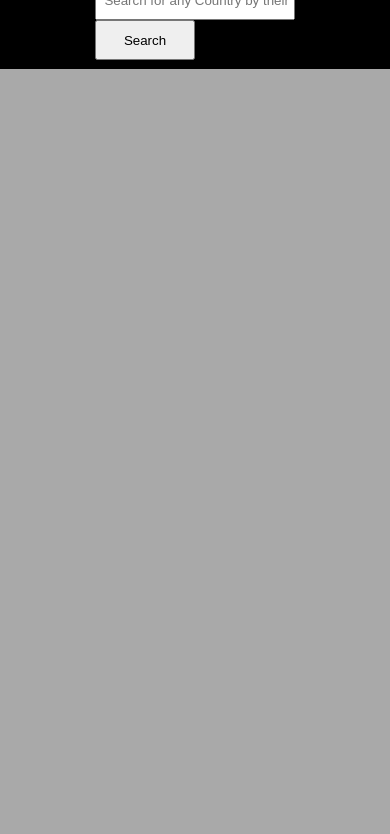
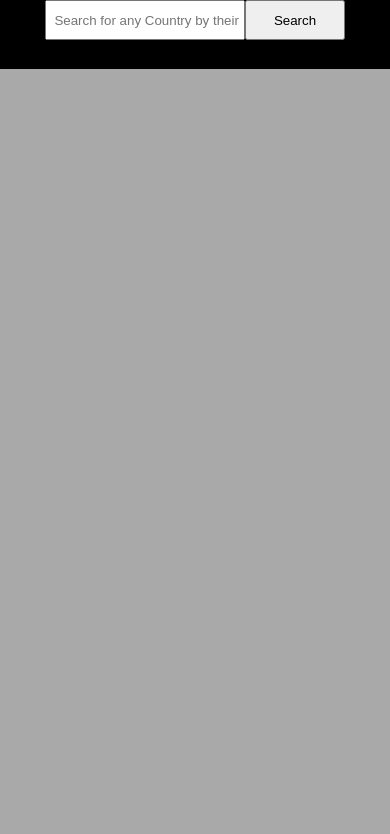
Before and after one commit to Bona-Zeynalabid/countryInformation, a plain HTML site: page index.html in a window 390 px wide. Shown: the part 81-915 px from the top of the page. Drawn offline with Linux system fonts and the light colour scheme.

Commit message:
Update style.css

```diff
--- a/style.css
+++ b/style.css
@@ -204,8 +204,6 @@ footer{
     margin-top: 15px;
     transition: all 2s ease;
     display:flex;
-        flex-direction:column;
-        align-item:center;
-        justify-content:center;
+
 }
 }
```
